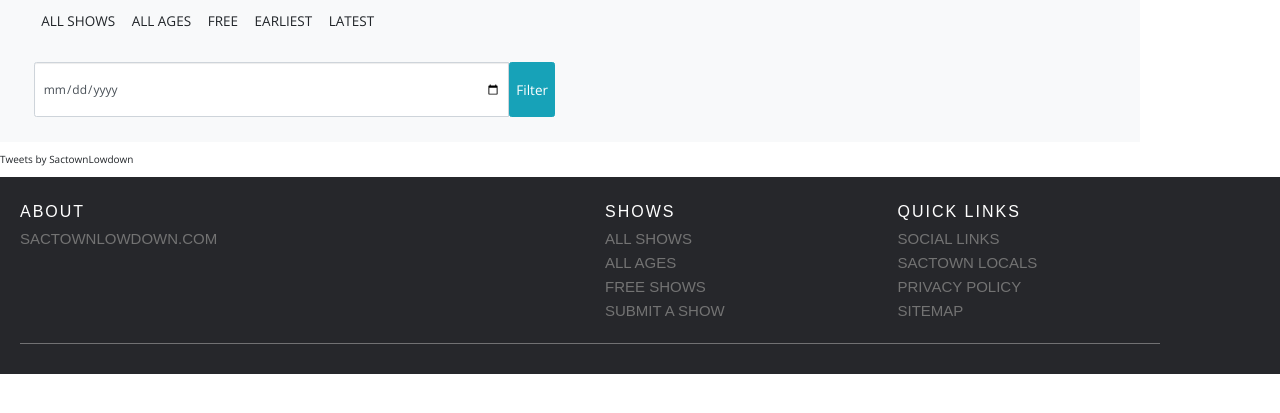
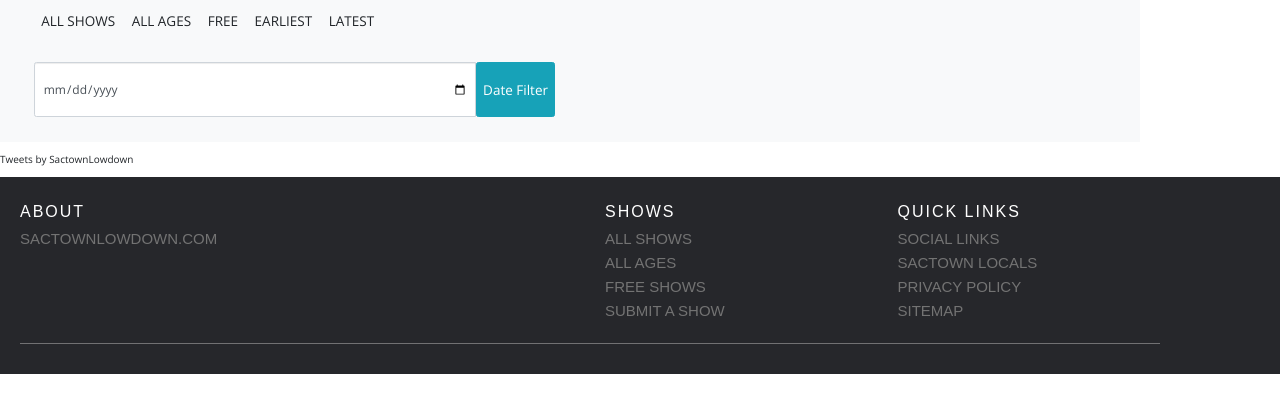
Before and after one commit to Deserlo/sacshows, a Flask app: page / in a window 1280 px wide. Shown: the part 160-573 px from the top of the page. Run offline with Flask 2, Linux system fonts and the light colour scheme; data that the repository does not hold is empty; some libraries are stand-ins or nearby versions; some web fonts are replaced.

Commit message:
Changed text to on button

```diff
--- a/web/templates/index.html
+++ b/web/templates/index.html
@@ -170,7 +170,7 @@ function closeNav() {
                       <div class="form-group">
                           <form action="/search" class='input-group date' method="GET" class='datepicker'>
                               <input type='date' name="date" class="form-control" />
-                              <button type="submit" class="btn btn-info">Filter</button>
+                              <button type="submit" class="btn btn-info">Date Filter</button>
                           </form>
                       </div>
                   </div>
```
